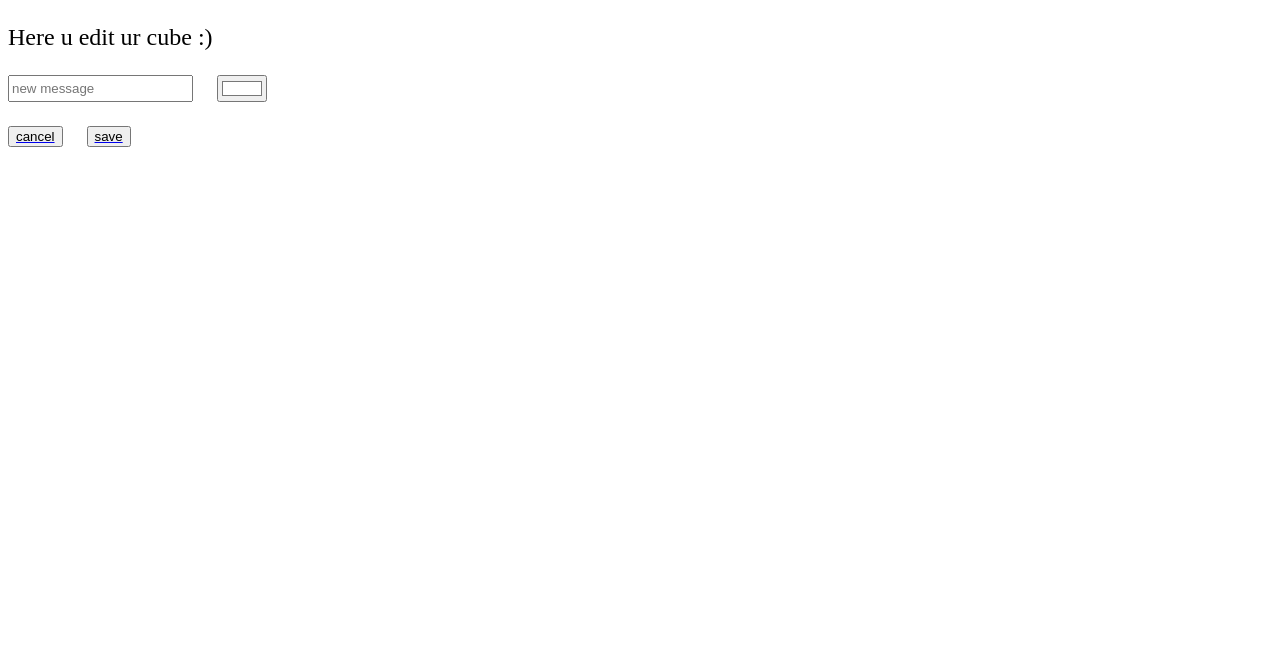
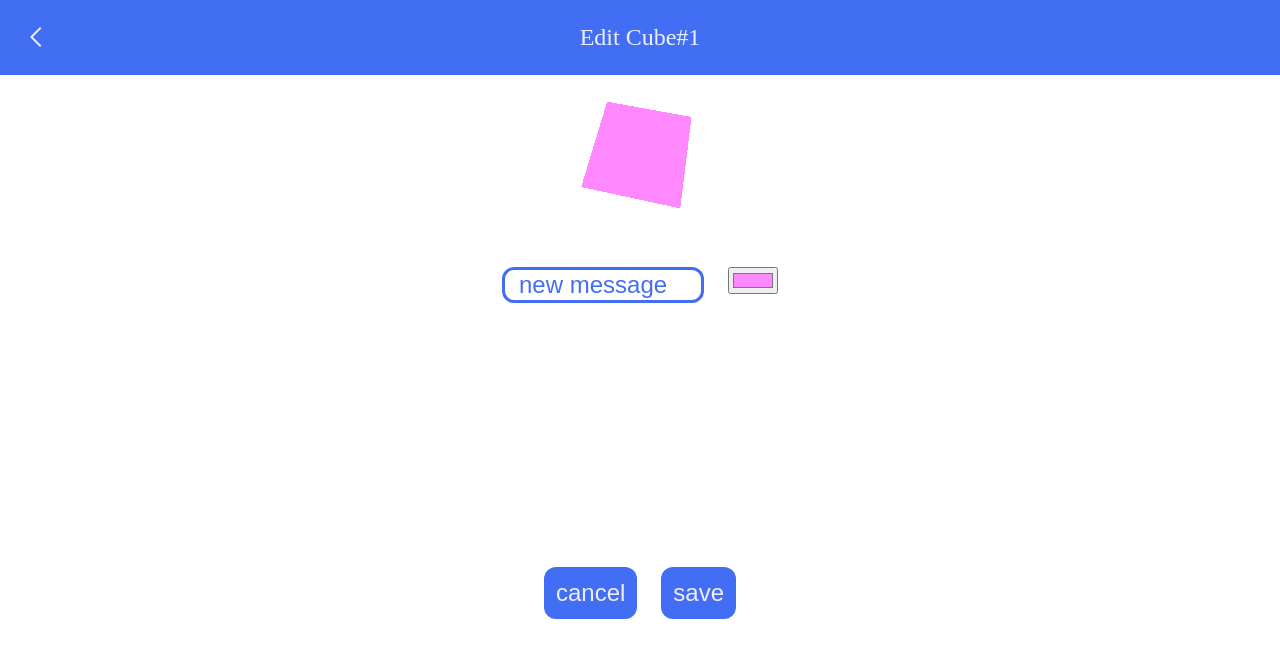
Before and after one commit to EmanuelMarquis/simple-crud, a Vue app in the folder client/: page /cube/1/edit in a window 1280 px wide. Shown: the top 658 px of the page. Built offline with nearby package versions, Linux system fonts and the light colour scheme; no server answers.

Commit message:
refact: updated ui/ux

```diff
--- a/client/index.html
+++ b/client/index.html
@@ -3,6 +3,7 @@
   <head>
     <meta charset="UTF-8" />
     <link rel="icon" type="image/svg+xml" href="/vite.svg" />
+    <link rel="stylesheet" href="https://fonts.googleapis.com/css2?family=Material+Symbols+Outlined:opsz,wght,FILL,GRAD@20..48,100..700,0..1,-50..200" />
     <meta name="viewport" content="width=device-width, initial-scale=1.0" />
     <title>cube creator</title>
   </head>
--- a/client/src/style.css
+++ b/client/src/style.css
@@ -1,4 +1,33 @@
 
 :root {
+  --accent-color: #426EF4;
+  --delete-color: #f44242;
+  --dark-accent-color: #203061;
+  --text-color: #EFEEFF;
+  --text-color-2: #C9C7F4;
+
   font-size: 24px;
+  color: var(--text-color);;
 }
+
+body {
+  margin: 0;
+}
+
+input {
+  cursor: pointer !important;
+}
+
+input[type="button"] {
+  background-color: var(--accent-color);
+  border: 0;
+  color: inherit;
+}
+
+.material-symbols-outlined {
+  font-variation-settings:
+  'FILL' 0,
+  'wght' 400,
+  'GRAD' 0,
+  'opsz' 48
+}
--- a/client/src/views/Create.vue
+++ b/client/src/views/Create.vue
@@ -1,29 +1,78 @@
 <script setup>
 import { createCube } from '../services/consumer';
-
+import Navbar from '../components/Navbar.vue';
+import Cube from '../components/Cube.vue';
 </script>
 
 <template>
-    <p>Here u create cubes:</p>
-    <span>
-        <input v-model="msg" type="text" placeholder="messgae" maxlength="32"/>
-        <input v-model="color" type="color"/>
-        <RouterLink to="/"><input type="button" value="create" @click="async () => await createCube(msg, color)"/></RouterLink>
-    </span>
+    <div>
+        <Navbar back="/"/>
+        <span>
+            <Cube :color="color" :msg="msg"/>
+            <input v-model="msg" type="text" placeholder="message" maxlength="32"/>
+            <input v-model="color" type="color"/>
+            <input type="button" value="create" @click="async () => {await createCube(msg, color); $router.push('/')}"/>
+        </span>
+    </div>
 </template>
-
 <script>
 export default {
     data: () => {return {
         msg: '',
-        color: '#ffffff'
-    }}
+        color: '#ff88ff',
+    }},
+    methods: {
+    }
 }
 </script>
 
 <style scoped>
 span {
-    display: flex;
-    gap: 1rem;
+    display: grid;
+    justify-items: center;
+    gap: 0.5rem;
+    padding-top: 2rem;
+}
+
+input[type="text"] {
+    padding: 0.5rem 0 0.5rem 0;
+    font-size: inherit;
+    border: solid;
+    border-radius: 0.5rem;
+    color: var(--accent-color);
+    outline: none;
+    text-indent: 0.5rem;
+}
+
+input[type="text"]:focus {
+    color: var(--dark-accent-color);
+}
+
+input[type="text"]::placeholder {
+    color: var(--accent-color);
+}
+
+input[type="text"]:focus::placeholder {
+    color: var(--dark-accent-color);
+}
+
+input[type="button"] {
+    font-size: inherit;
+    padding: 0.5rem 1.5rem 0.5rem 1.5rem;
+    border-radius: 0.5rem;
+}
+
+div {
+    height: 100vh;
+}
+
+@media (max-width: 449px) {
+    input[type="text"] {
+        width: 12rem;
+    }
+
+    input[type="button"] {
+        margin-top: 8.5rem;
+    }
 }
 </style>
--- a/client/src/views/CubeEdit.vue
+++ b/client/src/views/CubeEdit.vue
@@ -1,26 +1,32 @@
 <script setup>
 import { useRoute } from 'vue-router';
-import { editCube } from '../services/consumer';
+import { editCube, cubes } from '../services/consumer';
+import Navbar from '../components/Navbar.vue';
+import Cube from '../components/Cube.vue'
 </script>
 <template>
-    <p>Here u edit ur cube :)</p>
-    <span class="form">
-        <input v-model="newMsg" type="text" placeholder="new message" maxlength="32"/>
-        <input v-model="newColor" type="color"/>
-    </span>
-
-    <RouterLink to="/">
-       <span>
-            <input type="button" value="cancel"/>
-            <input type="button" value="save" @click="async () => await editCube(useRoute().params.id, newMsg, newColor)"/>
-       </span>
-    </RouterLink>
+    <Navbar :back="useRoute().fullPath.replace('/edit', '')"/>
+    <div id="form">
+        <Cube :color="newColor" :msg="newMsg"/>
+        <span>
+            <input v-model="newMsg" type="text" placeholder="new message" maxlength="32"/>
+            <input v-model="newColor" type="color"/>
+        </span>
+        <span>
+            <input type="button" value="cancel" @click="$router.push('/')"/>
+            <input type="button" value="save" @click="async () => {
+                try {await editCube(useRoute().params.id, newMsg, newColor)}
+                catch (error) {console.log(e)};
+                $router.push('/')
+            }"/>
+        </span>
+    </div>
 </template>
 <script>
 export default {
     data: () => {return {
         newMsg: '',
-        newColor: '#ffffff'
+        newColor: cubes?.value.find(cube => cube.id == useRoute().params.id) ?? '#ff88ff'
     }},
 }
 </script>
@@ -31,8 +37,42 @@ span {
     gap: 1rem;
 }
 
-.form {
-    margin-bottom: 1rem;
+input[type="text"] {
+    font-size: inherit;
+    width: 8rem;
+    border-radius: 0.5rem;
+    border: solid;
+    outline: none;
+    color: var(--accent-color);
+    border-color: var(--accent-color);
+    text-indent: 0.5rem;
+}
+
+input[type="text"]::placeholder {
+    color: var(--accent-color);
+}
+
+input[type="text"]:focus {
+    border-color: var(--dark-accent-color);
+    color: var(--dark-accent-color);
+
+}
+
+input[type="text"]:focus::placeholder {
+    color: var(--dark-accent-color);
+}
+
+input[type="button"] {
+    margin-top: 10rem;
+    font-size: inherit;
+    padding: 0.5rem;
+    border-radius: 0.5rem;
+}
+
+#form {
+    display: grid;
+    justify-items: center;
+    gap: 1rem;
 }
 
 </style>
--- a/client/src/views/CubeView.vue
+++ b/client/src/views/CubeView.vue
@@ -2,24 +2,64 @@
 import {cubes, deleteCube } from '../services/consumer';
 import Cube from '../components/Cube.vue';
 import { useRoute } from 'vue-router';
+import Navbar from '../components/Navbar.vue';
+import Popover from '../components/Popover.vue';
+import { ref } from 'vue';
 
-const cube = cubes.value.find(cube => cube.id == useRoute().params.id)
+let cube, isPopoverActive = ref(false)
+
+try {
+    cube = cubes.value.find(cube => cube.id == useRoute().params.id)
+} catch (e) {
+    console.log(e)
+}
 
 </script>
 <template>
-    <p>Here u can see a cube</p>
-    <Cube :color="cube.color" :msg="cube.msg"/>
+    <Navbar back="/"/>
+    <Cube :color="cube?.color " :msg="cube?.msg"/>
     <span>
-        <RouterLink :to="'/cube/' + cube.id + '/edit'"><input type="button" value="edit"/></RouterLink>
-        <RouterLink to="/"><input type="button" value="delete" @click="async() => await deleteCube(cube.id)"/></RouterLink>
+        <input type="button" value="edit" @click="() => $router.push('/cube/' + cube?.id + '/edit')"/>
+        <input type="button" value="delete" @click="() => isPopoverActive = true"/>
     </span>
+    <div v-if="isPopoverActive" id="pop-over">
+        <Popover
+            :text="`Do you want to delete Cube#${cube?.id} ?`"
+            action-text="delete"
+            :action="async() => {
+                try {await deleteCube(cube?.id)}
+                catch (error) {console.log(e)};
+                $router.push('/')
+            }"
+            :cancel-action="() => isPopoverActive = false"
+        />
+    </div>
+
 </template>
 
 <style scoped>
 
 span {
+    margin-top: 8.5rem;
     display: flex;
+    justify-content: center;
     gap: 1rem;
 }
 
+input[type="button"] {
+    font-size: inherit;
+    padding: 0.5rem;
+    border-radius: 0.5rem;
+}
+
+#pop-over {
+    display: grid;
+    align-items: center;
+    position: absolute;
+    top: 0;
+    height: 100vh;
+    width: 100vw;
+    background-color: rgba(21, 25, 32, 0.575);
+}
+
 </style>
--- a/client/src/views/Dashboard.vue
+++ b/client/src/views/Dashboard.vue
@@ -2,17 +2,18 @@
 import { cubes, getCubes } from '../services/consumer';
 import { RouterLink } from 'vue-router';
 import Cube from '../components/Cube.vue';
+import Navbar from '../components/Navbar.vue';
 </script>
 <template>
     <div>
-        <p>Here you see the existing cubes:</p>
+        <Navbar/>
         <p>{{ cubes }}</p>
         <ul v-if="dataReady" v-for="cube in cubes">
             <RouterLink :to="'/cube/' + cube.id">
                 <Cube :color="cube.color" :msg="cube.msg"/>
             </RouterLink>
         </ul>
-        <RouterLink to="/create"><input type="button" value="new cube" /></RouterLink>
+        <input id="create-btn" type="button" value="+" @click="$router.push('/create')" />
     </div>
 </template>
 <script>
@@ -26,3 +27,21 @@ export default {
     }
 }
 </script>
+<style scoped>
+
+#create-btn {
+    width: 3.5rem;
+    height: 3.5rem;
+    border-radius: 0.5rem;
+    font-size: 3rem;
+
+    position: fixed;
+    bottom: 1.3rem;
+    right: 1rem;
+}
+
+div {
+    height: 100vh;
+}
+
+</style>
```
